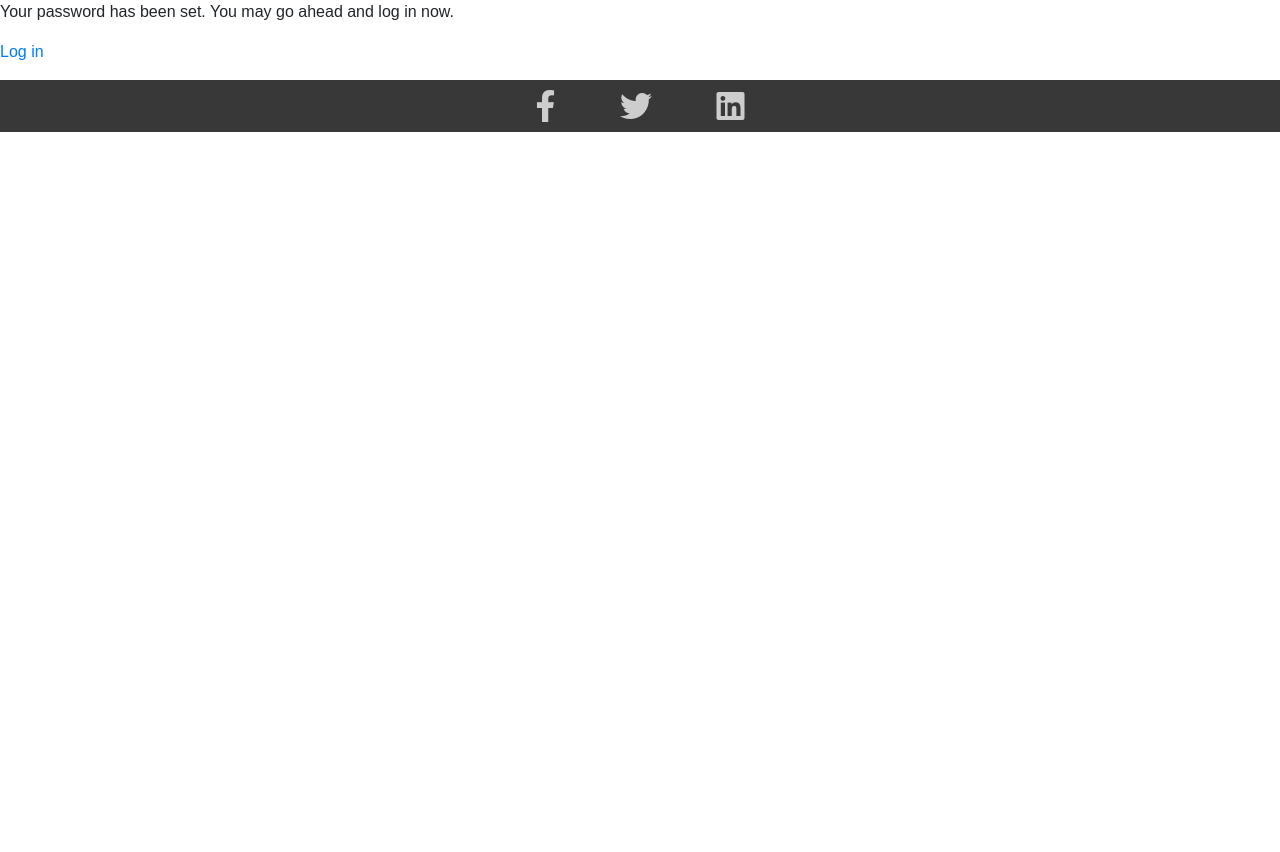
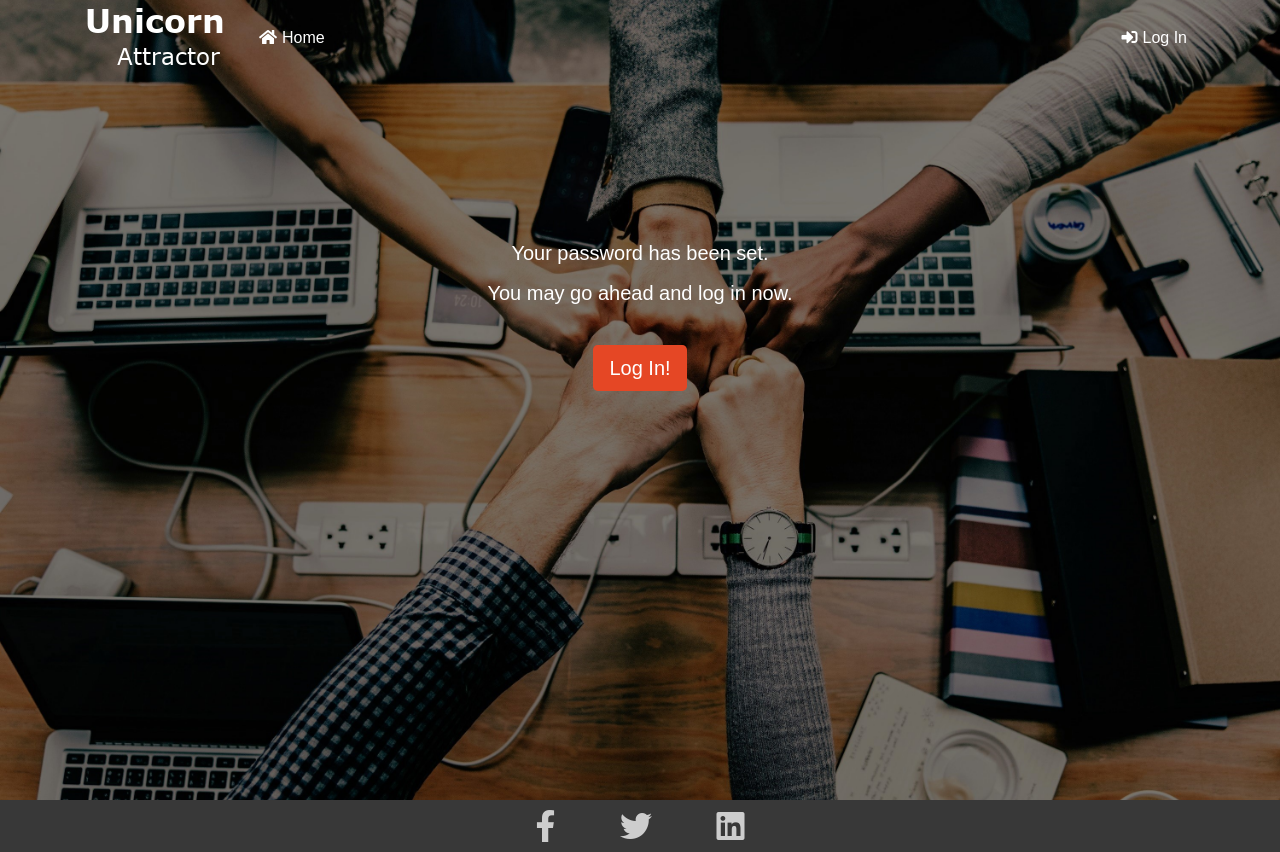
Before and after one commit to krivanpeter/the-issue-tracker, a Django app: a page that uses templates/registration/password_reset_complete.html in a window 1280 px wide. Before the commit the page ends 132 px from the top, so only its background shows below. Run offline with Django 3.2, Linux system fonts and the light colour scheme; some libraries are stand-ins or nearby versions.

Commit message:
password_reset_complete.html finished

```diff
--- a/templates/registration/password_reset_complete.html
+++ b/templates/registration/password_reset_complete.html
@@ -1,8 +1,69 @@
-{% extends "base.html" %}
-
-{% block title %}Password reset complete{% endblock %}
-
-{% block content %}
-<p>Your password has been set.  You may go ahead and log in now.</p>
-<p><a href="{{ login_url }}">Log in</a></p>
+{% extends "base.html" %} {% load bootstrap_tags %} {% load static from staticfiles %} {% block content %}
+<!-------------SMALL SCREEN------------->
+<section class="jumbotron-fluid text-center white-text welcome-page-bg d-block d-md-none">
+    <nav class="navbar-container">
+        <div class="navbar navbar-expand-md navbar-default navbar-dark">
+            <div class="container">
+                <a class="navbar-brand logo" href="{% url 'index' %}"></a>
+                <button class="navbar-toggler" type="button" data-toggle="collapse" data-target="#navbarToggler" aria-controls="navbarToggler" aria-expanded="false" aria-label="Toggle navigation">
+                    <span class="navbar-toggler-icon"></span>
+                </button>
+                <div class="collapse navbar-collapse" id="navbarToggler">
+                    <ul class="navbar-nav mr-auto mt-2 mt-lg-0">
+                        <li class="nav-item">
+                            <a class="nav-link" href="{% url 'index' %}"><i class="fas fa-home"></i>Home</a>
+                        </li>
+                    </ul>
+                    <ul class="navbar-nav navbar-right">
+                        <li class="nav-item">
+                            <a type="button" class="nav-link" href="{% url 'login_from_password_change' %}"><i class="fas fa-sign-in-alt"></i>Log In</a>
+                        </li>
+                    </ul>
+                </div>
+            </div>
+        </div>
+    </nav>
+    <h5>
+        <p>
+            <p>Your password has been set.</p>
+            You may go ahead and log in now.
+        </p>
+    </h5>
+    </br>
+    <p><a type="button" class="btn btn-primary btn-lg btn-sign-up" href="{% url 'login_from_password_change' %}">Log In!</a></p>
+</section>
+<!-------------MEDIUM SCREEN------------->
+<section class="jumbotron-fluid text-center white-text welcome-page-bg d-none d-md-block">
+    <nav class="navbar-container">
+        <div class="navbar navbar-expand-md navbar-default navbar-dark">
+            <div class="container">
+                <a class="navbar-brand logo" href="{% url 'index' %}"></a>
+                <button class="navbar-toggler" type="button" data-toggle="collapse" data-target="#navbarToggler" aria-controls="navbarToggler" aria-expanded="false" aria-label="Toggle navigation">
+                    <span class="navbar-toggler-icon"></span>
+                </button>
+                <div class="collapse navbar-collapse" id="navbarToggler">
+                    <ul class="navbar-nav mr-auto mt-2 mt-lg-0">
+                        <li class="nav-item">
+                            <a class="nav-link" href="{% url 'index' %}"><i class="fas fa-home"></i>Home</a>
+                        </li>
+                    </ul>
+                    <ul class="navbar-nav navbar-right">
+                        <li class="nav-item">
+                            <a type="button" class="nav-link" href="{% url 'login_from_password_change' %}"><i class="fas fa-sign-in-alt"></i>Log In</a>
+                        </li>
+                    </ul>
+                </div>
+            </div>
+        </div>
+    </nav>
+    <h5>
+        <p>
+            <p>Your password has been set.</p>
+            You may go ahead and log in now.
+        </p>
+    </h5>
+    </br>
+    <p><a type="button" class="btn btn-primary btn-lg btn-sign-up" href="{% url 'login_from_password_change' %}">Log In!</a></p>
+</section>
+<link rel="stylesheet" href="{% static 'css/password-resets.css' %}">
 {% endblock %}
```
